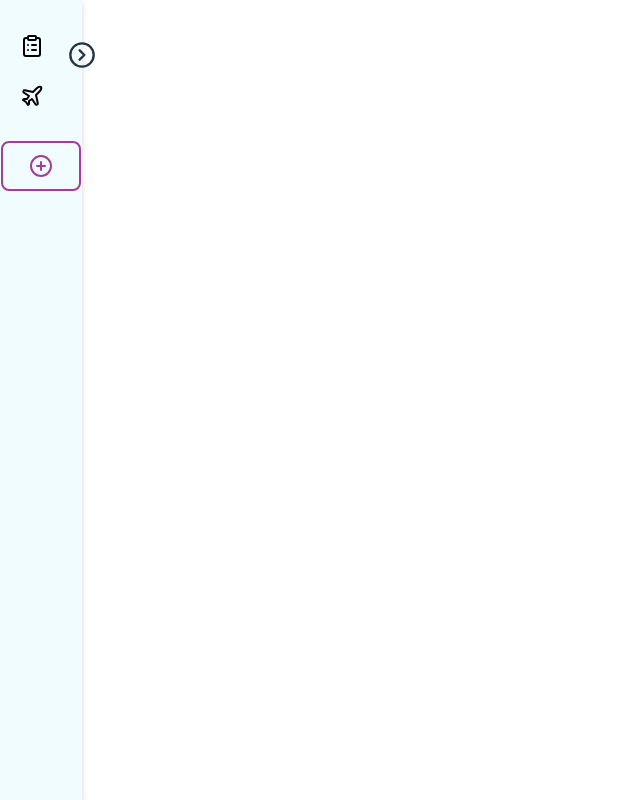
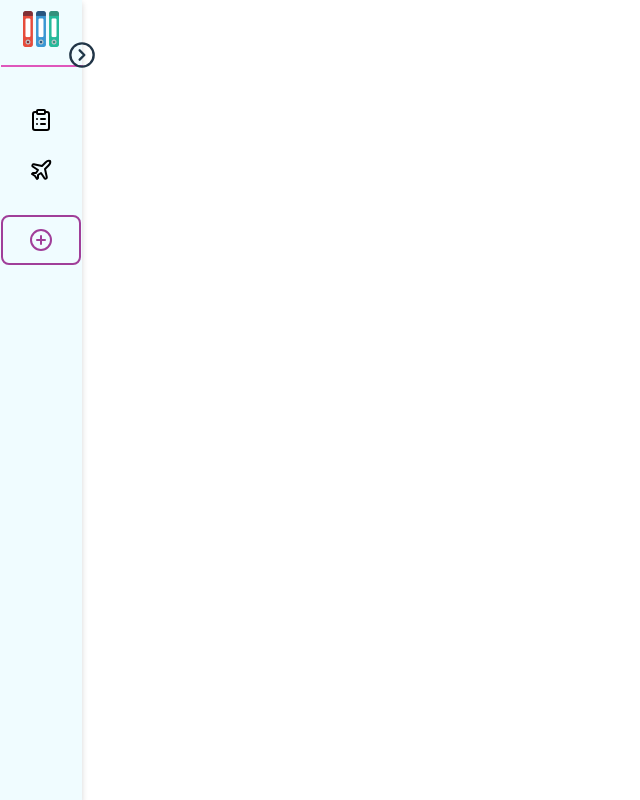
Before and after one commit to Twigg99/laravel_task_list_app, a Vue app in the folder frontend-task-list-app/: page / in a window 1280 px wide. Both pictures are taken after a click on the icon 252 px from the left and 55 px from the top of the page. Shown: the whole page, without its empty margins (0-640 px from the left). Built offline with nearby package versions, Linux system fonts and the light colour scheme.

Commit message:
sidebar image added

```diff
--- a/frontend-task-list-app/src/components/Sidebar.vue
+++ b/frontend-task-list-app/src/components/Sidebar.vue
@@ -3,7 +3,8 @@
     <ChevronLeftCircle class="chevron-icon" @click="collapseSidebar" :class="['chevron-icon', { rotated: isCollapsed }]"/>
     <nav>
       <h2 v-if="!isCollapsed">Organiser</h2>
-      <hr v-if="!isCollapsed"  class="organiserSeparator">
+      <img v-else src="/public/Images/binder.png" style="margin: 10px 0px;">
+      <hr   class="organiserSeparator">
 
 
       <ul class="navigationList">
--- a/frontend-task-list-app/src/style.css
+++ b/frontend-task-list-app/src/style.css
@@ -126,6 +126,10 @@ nav ul li {
   width: 100%;
 }
 
+.sidebar.collapsed .iconSidebar {
+  justify-content: center;
+}
+
 .sidebar nav ul li:hover {
   background: #f6828c; /* Light pink hover effect */
   transition: 0.3s ease-in-out;
@@ -138,6 +142,7 @@ nav ul li {
 
 .sidebar.collapsed {
   width: 80px;
+  transition: 0.3s ease-in-out;
 }
 
 .addSectionButton {
```
Also changed, not shown: frontend-task-list-app/public/Images/binder.png (added).
